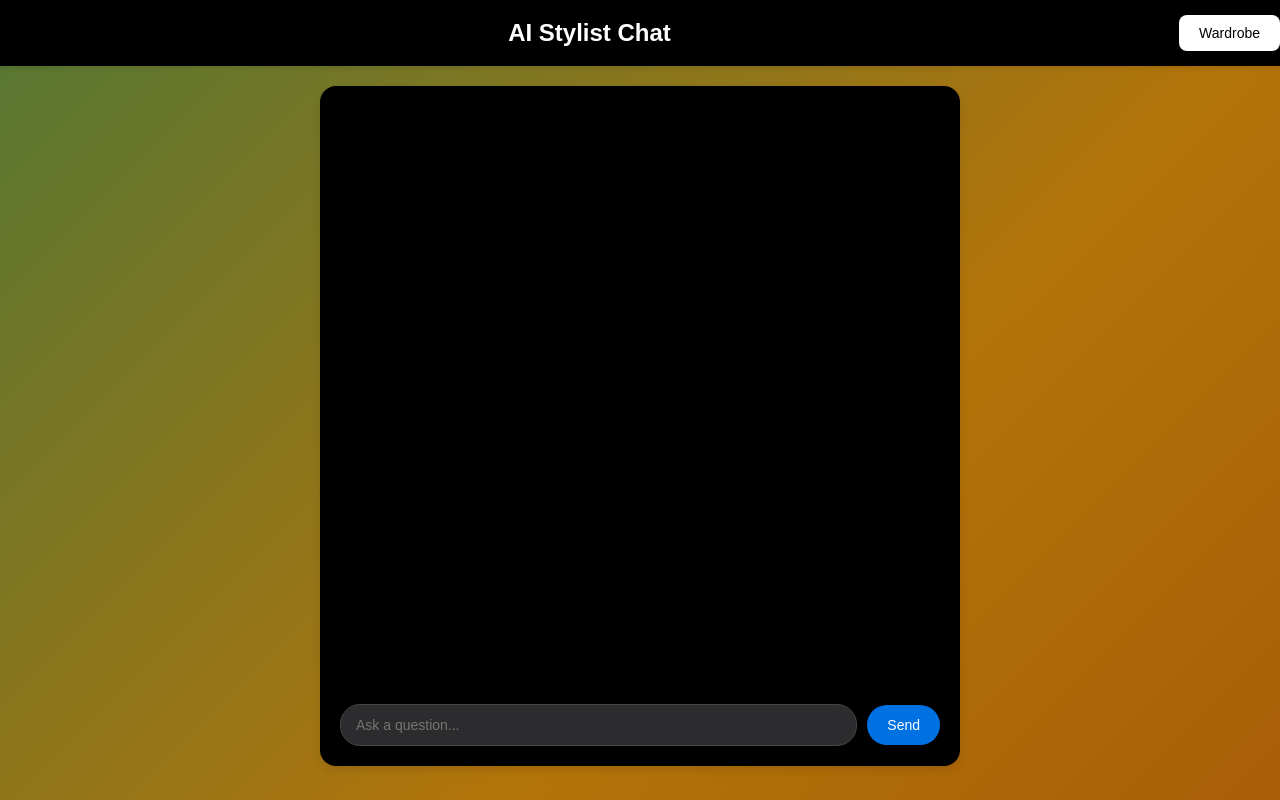
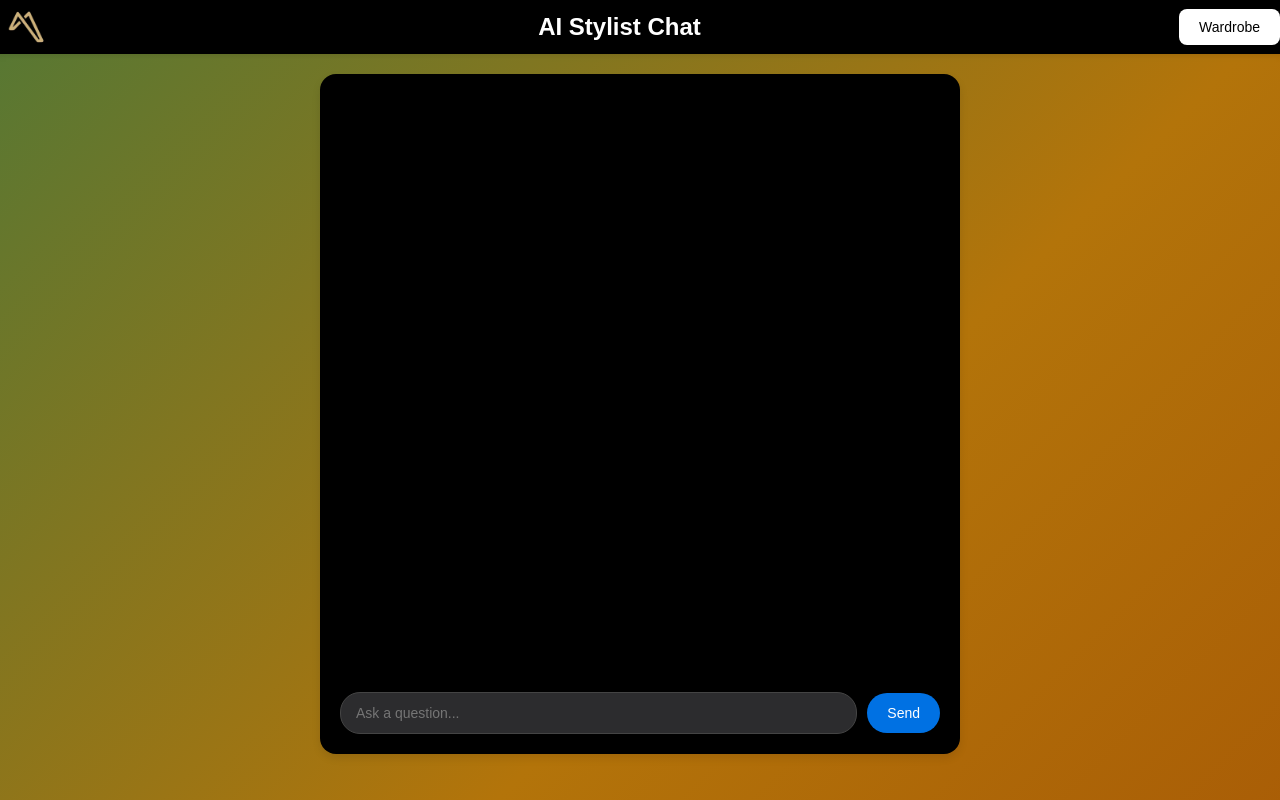
Before and after one commit to HashBukhtiar/fashionaid, a React (Create React App) app in the folder web/: page /chat in a window 1280 px wide. Built offline with nearby package versions, Linux system fonts and the light colour scheme; a web font is replaced by a local one.

Commit message:
Added logo to top left corner of chat page

```diff
--- a/web/src/pages/AIChatPage.js
+++ b/web/src/pages/AIChatPage.js
@@ -1,6 +1,7 @@
 import React, { useState, useRef, useEffect } from 'react';
 import { useNavigate } from 'react-router-dom';
 import '../styles/AIChatPage.css';
+import logo from '../images/logo.png';
 
 const AIChatPage = () => {
   const [messages, setMessages] = useState([]);
@@ -56,6 +57,7 @@ const AIChatPage = () => {
   return (
     <div className="chat-page">
       <div className="header">
+        <img src={logo} alt="Logo" className="logo" />
         <h1>AI Stylist Chat</h1>
         <button className="wardrobe-button" onClick={() => navigate('/wardrobe')}>
           Wardrobe
--- a/web/src/styles/AIChatPage.css
+++ b/web/src/styles/AIChatPage.css
@@ -21,7 +21,7 @@ body {
   align-items: center;
   width: 100vw; /* Full viewport width */
   margin: 0; /* Removes any default margin */
-  padding: 15px; /* Keeps padding consistent */
+  padding: 5px; /* Keeps padding consistent */
   background-color: #000000;
   border-radius: 0; /* Removes rounding if any exists */
   box-shadow: 0 2px 6px rgba(0, 0, 0, 0.1);
@@ -217,3 +217,9 @@ button:hover {
     transform: translateY(0); /* Final position */
   }
 }
+
+.logo {
+  width: 50px;
+  height: auto;
+  margin-right: 10px;
+}
```
